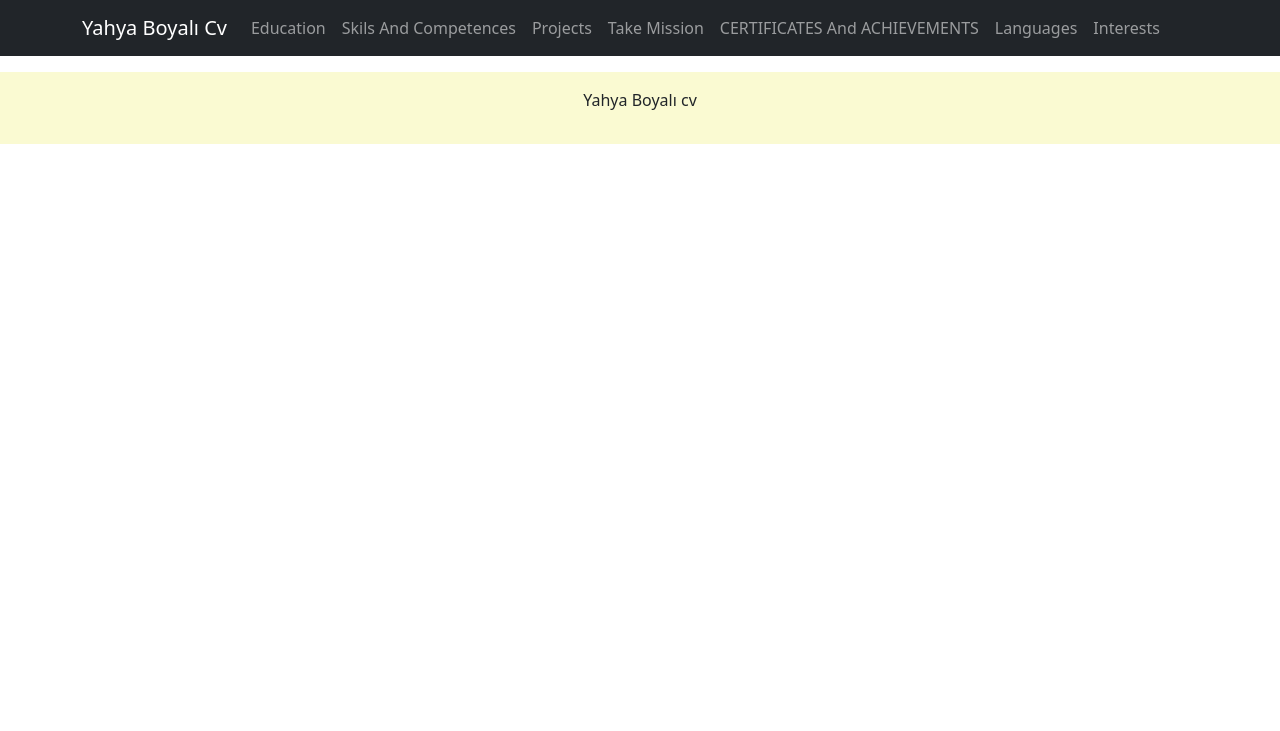
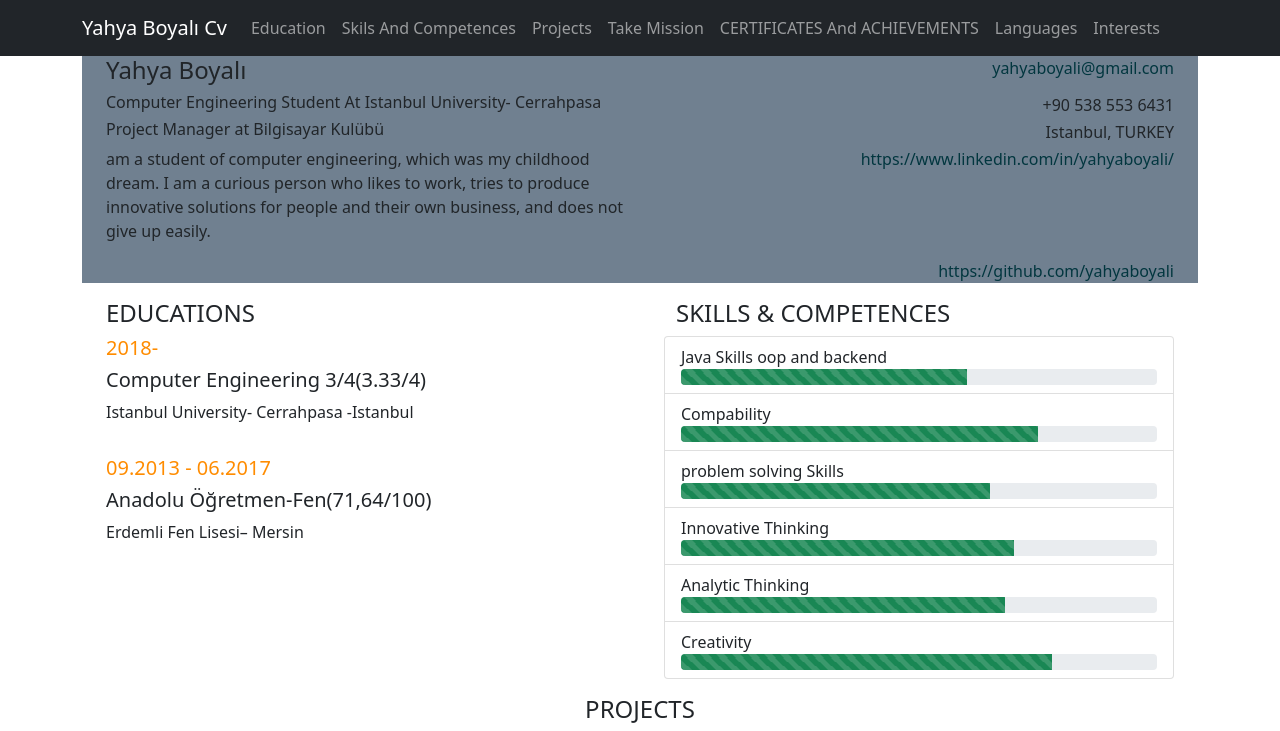
Before and after one commit to yahyaboyali/cv, a React (Create React App) app: page /cv in a window 1280 px wide. Shown: the top 731 px of the page. Built offline with nearby package versions, Linux system fonts and the light colour scheme.

Commit message:
now work on cv

```diff
--- a/src/App.js
+++ b/src/App.js
@@ -2,6 +2,7 @@ import './App.css';
 import 'bootstrap/dist/css/bootstrap.min.css';
 import Dashboard from './layouts/Dashboard';
 import Navi from './layouts/Navi';
+import Genel from './pages/Genel';
 function App() {
   return (
     <div className="App">
--- a/src/layouts/Dashboard.jsx
+++ b/src/layouts/Dashboard.jsx
@@ -9,11 +9,13 @@ import Genel from '../pages/Genel'
 import { Routes,Route } from 'react-router-dom'
 import Projects from './Projects'
 import Main from './Main'
+import MainPages from '../pages/MainPages'
 export default function Dashboard() {
   return (
     <div>
         <Routes>
-        <Route path="/" element={<Genel />} exact />
+        <Route path="/" element={<MainPages />} exact />
+        <Route path='/cv' element={<Genel />} exact/>
         <Route path='/Main' element={<Main/>}></Route>
         <Route path="/Education" element={<Education />} exact />
         <Route path="/SkillsAndCompetences" element={<SkillsAndCompetences />} exact />
@@ -23,10 +25,6 @@ export default function Dashboard() {
         <Route path="/Languages" element={<Languages />} exact />
         <Route path="/Interests" element={<Interests />} exact />
       </Routes>
-      <footer style={{marginTop:'1rem',padding:'1rem',backgroundColor:'LightGoldenRodYellow'
-    ,bottom:'0',left:'0',width:'100%'}}>
-        <p>Yahya Boyalı cv</p>
-      </footer>
     </div>
   )
 }
--- a/src/layouts/Main.jsx
+++ b/src/layouts/Main.jsx
@@ -2,7 +2,8 @@ import React from 'react'
 import { Container, Row, Col } from 'react-bootstrap'
 export default function Main() {
     return (
-        <Container style={{ backgroundColor: 'SlateGrey' }}>
+        <div>
+<Container fluid style={{ backgroundColor: 'SlateGrey' }}>
             <Row>
                 <Col style={{ textAlign: 'left' }}><h4>Yahya Boyalı</h4></Col>
                 <Col style={{ textAlign: 'right', color: 'black' }}><a href="mailto:yahyaboyali@gmail.com"> yahyaboyali@gmail.com</a></Col>
@@ -25,9 +26,14 @@ export default function Main() {
                 <Col style={{ textAlign: 'right' }} >
                     <a href="https://www.linkedin.com/in/yahyaboyali/"
                         target="_blank">https://www.linkedin.com/in/yahyaboyali/</a></Col>
-                     <Col style={{ textAlign: 'right' }} ><a href='https://github.com/yahyaboyali' target="_blank" >https://github.com/yahyaboyali</a></Col>
+
+            </Row>
+            <Row>
+            <Col style={{ textAlign: 'right' }} ><a href='https://github.com/yahyaboyali' target="_blank" >https://github.com/yahyaboyali</a></Col>
             </Row>
         </Container>
 
+        </div>
+
     )
 }
--- a/src/layouts/Navi.jsx
+++ b/src/layouts/Navi.jsx
@@ -5,7 +5,7 @@ export default function Navi() {
   return (
     <Navbar bg="dark" variant='dark' expand="lg">
             <Container fluid="md">
-                <Navbar.Brand as={Link} to="/">
+                <Navbar.Brand as={Link} to="/cv">
                 Yahya Boyalı Cv
                 </Navbar.Brand>
                 <Navbar.Toggle aria-controls="navbarScroll" />
--- a/src/pages/Genel.jsx
+++ b/src/pages/Genel.jsx
@@ -10,10 +10,11 @@ import Interests from '../layouts/Interests';
 import Main from '../layouts/Main';
 export default function Genel() {
     return (
+      <div>
 
         <Container fluid="md">
           <Row>
-            <Col><Main/></Col>
+          <Main/>
           </Row>
         <Row>
           <Col lg={6}style={{ marginTop:'1rem' }}><Education/></Col>
@@ -31,5 +32,11 @@ export default function Genel() {
           <Col lg={6} style={{marginTop:'1rem'}}><Interests/></Col>
         </Row>
       </Container>
+      <footer style={{marginTop:'1rem',padding:'1rem',backgroundColor:'LightGoldenRodYellow'
+    ,bottom:'0',left:'0',width:'100%'}}>
+        <p>Yahya Boyalı cv</p>
+      </footer>
+      </div>
+
     )
 }
--- /dev/null
+++ b/src/pages/MainPages.jsx
@@ -0,0 +1,11 @@
+import React from 'react'
+import { Link} from 'react-router-dom'
+import { Button } from 'react-bootstrap'
+export default function MainPages() {
+    return (
+        <div>
+            <Button as={Link} to='/cv'>click to cv</Button>
+        </div>
+
+    )
+}
```
